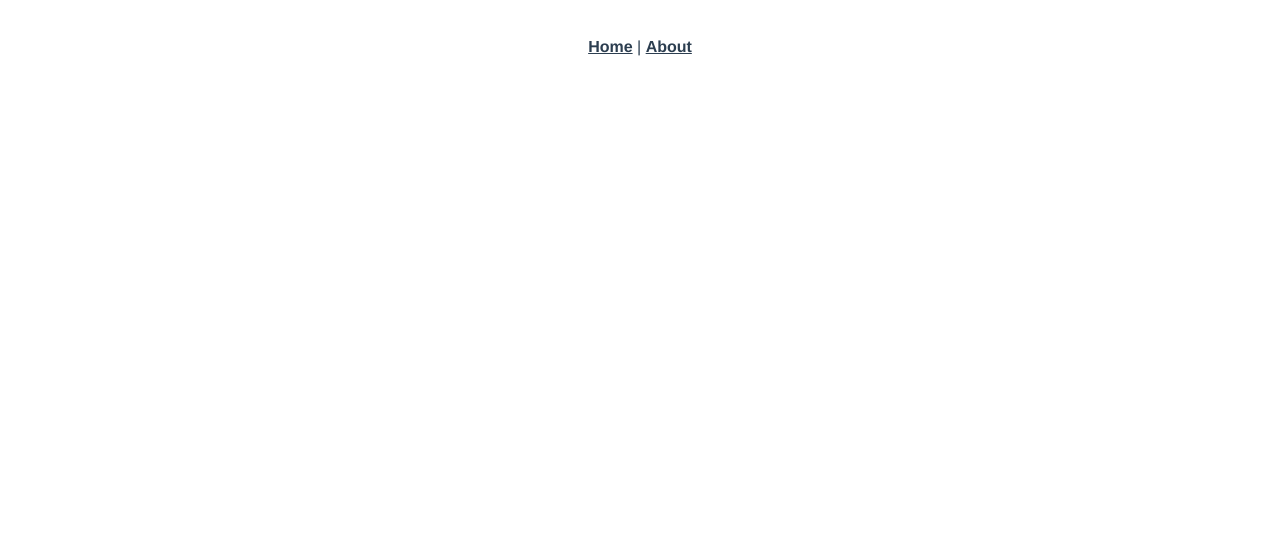
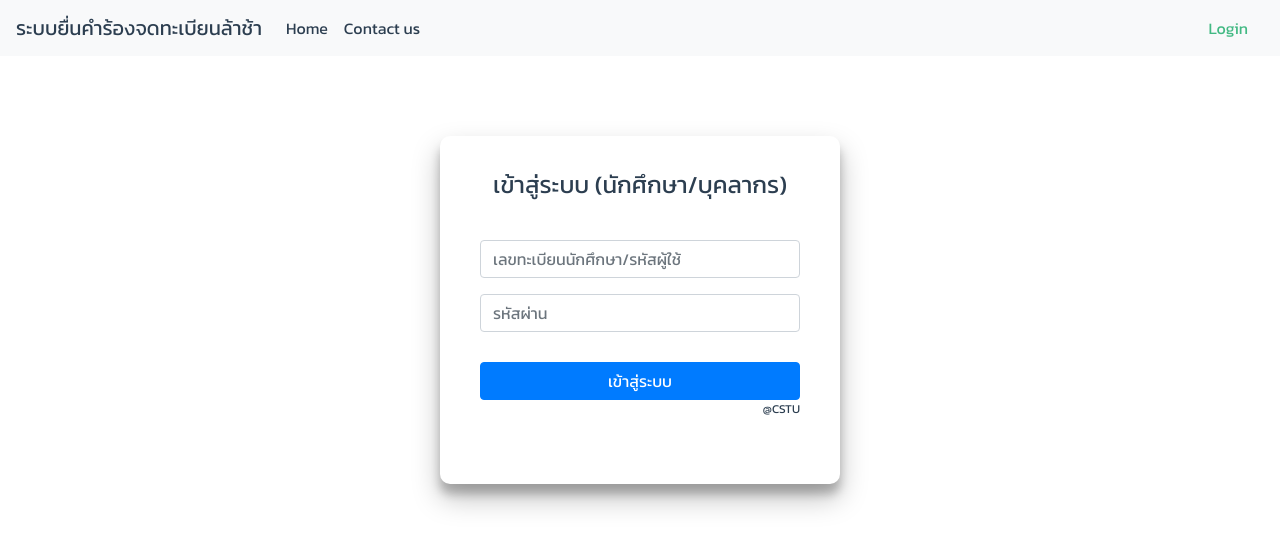
Before and after one commit to 11SF/264-vue-project, a Vue app: page /#/login in a window 1280 px wide. Shown: the top 548 px of the page. Built offline with nearby package versions, Linux system fonts and the light colour scheme.

Commit message:
first-commit

```diff
--- a/package.json
+++ b/package.json
@@ -8,8 +8,10 @@
     "lint": "vue-cli-service lint"
   },
   "dependencies": {
+    "axios": "^0.21.0",
     "core-js": "^3.6.5",
     "vue": "^2.6.11",
+    "vue-axios": "^3.1.3",
     "vue-router": "^3.2.0",
     "vuex": "^3.4.0"
   },
--- a/public/index.html
+++ b/public/index.html
@@ -1,15 +1,40 @@
 <!DOCTYPE html>
 <html lang="en">
   <head>
-    <meta charset="utf-8">
-    <meta http-equiv="X-UA-Compatible" content="IE=edge">
-    <meta name="viewport" content="width=device-width,initial-scale=1.0">
-    <link rel="icon" href="<%= BASE_URL %>favicon.ico">
+    <meta charset="utf-8" />
+    <meta http-equiv="X-UA-Compatible" content="IE=edge" />
+    <meta name="viewport" content="width=device-width,initial-scale=1.0" />
+    <link rel="icon" href="<%= BASE_URL %>favicon.ico" />
     <title><%= htmlWebpackPlugin.options.title %></title>
+    <link
+      rel="stylesheet"
+      href="https://stackpath.bootstrapcdn.com/bootstrap/4.4.1/css/bootstrap.min.css"
+      integrity="sha384-Vkoo8x4CGsO3+Hhxv8T/Q5PaXtkKtu6ug5TOeNV6gBiFeWPGFN9MuhOf23Q9Ifjh"
+      crossorigin="anonymous"
+    />
+    <script
+      src="https://code.jquery.com/jquery-3.4.1.slim.min.js"
+      integrity="sha384-J6qa4849blE2+poT4WnyKhv5vZF5SrPo0iEjwBvKU7imGFAV0wwj1yYfoRSJoZ+n"
+      crossorigin="anonymous"
+    ></script>
+    <script
+      src="https://cdn.jsdelivr.net/npm/popper.js@1.16.0/dist/umd/popper.min.js"
+      integrity="sha384-Q6E9RHvbIyZFJoft+2mJbHaEWldlvI9IOYy5n3zV9zzTtmI3UksdQRVvoxMfooAo"
+      crossorigin="anonymous"
+    ></script>
+    <script
+      src="https://stackpath.bootstrapcdn.com/bootstrap/4.4.1/js/bootstrap.min.js"
+      integrity="sha384-wfSDF2E50Y2D1uUdj0O3uMBJnjuUD4Ih7YwaYd1iqfktj0Uod8GCExl3Og8ifwB6"
+      crossorigin="anonymous"
+    ></script>
   </head>
   <body>
     <noscript>
-      <strong>We're sorry but <%= htmlWebpackPlugin.options.title %> doesn't work properly without JavaScript enabled. Please enable it to continue.</strong>
+      <strong
+        >We're sorry but <%= htmlWebpackPlugin.options.title %> doesn't work
+        properly without JavaScript enabled. Please enable it to
+        continue.</strong
+      >
     </noscript>
     <div id="app"></div>
     <!-- built files will be auto injected -->
--- a/src/App.vue
+++ b/src/App.vue
@@ -1,24 +1,29 @@
 <template>
   <div id="app">
-    <div id="nav">
-      <router-link to="/">Home</router-link> |
-      <router-link to="/about">About</router-link>
+    <Navbar />
+    <div class="content">
+      <router-view />
     </div>
-    <router-view />
   </div>
 </template>
 
+<script>
+
+import Navbar from "./components/Navbar"
+export default {
+  components: {
+    Navbar
+  }
+
+}
+</script>
 <style>
 #app {
-  font-family: Avenir, Helvetica, Arial, sans-serif;
+  font-family: 'Kanit', sans-serif;
   -webkit-font-smoothing: antialiased;
   -moz-osx-font-smoothing: grayscale;
   text-align: center;
   color: #2c3e50;
-}
-
-#nav {
-  padding: 30px;
 }
 
 #nav a {
--- /dev/null
+++ b/src/components/LoginForm.vue
@@ -0,0 +1,62 @@
+<template>
+    <div class="wrapper">
+        <form class="form-signin mx-auto" action="/auth/login" method="GET">
+            <h4 class="form-signin-heading text-center">เข้าสู่ระบบ (นักศึกษา/บุคลากร)</h4>
+            <div class="form-group">
+                <input type="text" class="form-control" name="username" id="username" aria-describedby="helpId"
+                    placeholder="เลขทะเบียนนักศึกษา/รหัสผู้ใช้" v-model="username"/>
+            </div>
+            <div class="form-group">
+                <input type="password" class="form-control" name="password" id="password" aria-describedby="helpId"
+                    placeholder="รหัสผ่าน" v-model="password"/>
+            </div>
+            <button type="button" class="btn btn-primary btn-block" @click="push_api_tu()">เข้าสู่ระบบ</button>
+            <p class="text-right" >@CSTU</p>
+            <p>{{ username }}</p>
+        </form>
+    </div>
+
+</template>
+
+<script>
+export default {
+    name: "LoginForm",
+    data() {
+        return {
+            username: "",
+            password: "",
+            user_data: Array
+        }
+    },
+    methods: {
+        push_api_tu() {
+            this.$emit("usrAndpws", this.username,this.password)
+        }
+    }
+}
+</script>
+
+<style>
+.wrapper {
+    margin: 80px;
+}
+.form-signin {
+    width: 400px;
+    max-width: 100%;
+    background-color: #ffffff;
+    padding: 15px 40px 50px;
+    border-radius: 10px;
+    box-shadow: 0 14px 28px rgba(0,0,0,0.25), 0 10px 10px rgba(0,0,0,0.22);
+}
+.form-signin .form-signin-heading {
+    margin-bottom: 40px;
+    margin-top: 20px;
+}
+#password {
+    margin-bottom: 30px;
+}
+p {
+    font-weight: 400;
+    font-size: 12px;
+}
+</style>
--- /dev/null
+++ b/src/components/Navbar.vue
@@ -0,0 +1,49 @@
+<template>
+  <nav class="navbar navbar-expand-lg navbar-light bg-light" id="navbar">
+    <a class="navbar-brand">ระบบยื่นคำร้องจดทะเบียนล้าช้า</a>
+    <button
+      class="navbar-toggler"
+      type="button"
+      data-toggle="collapse"
+      data-target="#navbarSupportedContent"
+      aria-controls="navbarSupportedContent"
+      aria-expanded="false"
+      aria-label="Toggle navigation"
+    >
+      <span class="navbar-toggler-icon"></span>
+    </button>
+
+    <div class="collapse navbar-collapse" id="navbarSupportedContent">
+      <ul class="navbar-nav mr-auto">
+        <li class="nav-item">
+          <router-link to="/" class="nav-link">Home</router-link>
+        </li>
+        <li class="nav-item ">
+          <router-link to="/about" class="nav-link ">Contact us</router-link>
+        </li>
+      </ul>
+      <ul class="form-inline my-2 my-lg-0">
+        <router-link to="/login" class="nav-link">Login</router-link>
+      </ul>
+    </div>
+  </nav>
+</template>
+
+<script>
+export default {
+  name: "Navbar"
+};
+</script>
+
+<style>
+#navbar {
+  padding: 20;
+}
+#navbar a {
+  color: #2c3e50;
+}
+
+#navbar a.router-link-exact-active {
+  color: #42b983;
+}
+</style>
--- a/src/main.js
+++ b/src/main.js
@@ -2,8 +2,11 @@ import Vue from "vue";
 import App from "./App.vue";
 import router from "./router";
 import store from "./store";
+import VueAxios from "vue-axios";
+import axios from "axios";
 
 Vue.config.productionTip = false;
+Vue.use(VueAxios, axios);
 
 new Vue({
   router,
--- a/src/router/index.js
+++ b/src/router/index.js
@@ -1,6 +1,7 @@
 import Vue from "vue";
 import VueRouter from "vue-router";
 import Home from "../views/Home.vue";
+import Login from "../views/Login.vue"
 
 Vue.use(VueRouter);
 
@@ -13,11 +14,13 @@ const routes = [
   {
     path: "/about",
     name: "About",
-    // route level code-splitting
-    // this generates a separate chunk (about.[hash].js) for this route
-    // which is lazy-loaded when the route is visited.
     component: () =>
-      import(/* webpackChunkName: "about" */ "../views/About.vue")
+      import("../views/About.vue")
+  },
+  {
+    path: "/login",
+    name: "Login",
+    component: Login
   }
 ];
 
--- /dev/null
+++ b/src/views/Login.vue
@@ -0,0 +1,103 @@
+<template>
+  <div class="wrapper">
+    <form class="form-signin mx-auto" action="/auth/login" method="GET">
+      <h4 class="form-signin-heading text-center">
+        เข้าสู่ระบบ (นักศึกษา/บุคลากร)
+      </h4>
+      <div class="form-group">
+        <input
+          type="text"
+          class="form-control"
+          name="username"
+          id="username"
+          aria-describedby="helpId"
+          placeholder="เลขทะเบียนนักศึกษา/รหัสผู้ใช้"
+          v-model="login_data['username']"
+        />
+      </div>
+      <div class="form-group">
+        <input
+          type="password"
+          class="form-control"
+          name="password"
+          id="password"
+          aria-describedby="helpId"
+          placeholder="รหัสผ่าน"
+          v-model="login_data['password']"
+        />
+      </div>
+      <div class="alert alert-danger" role="alert" v-if='user_data["status"] == "FALSE"'>
+        {{ user_data["message"] }}
+    	</div>
+      <button type="button" class="btn btn-primary btn-block" @click="authAPI">
+        เข้าสู่ระบบ
+      </button>
+      <p class="text-right">@CSTU</p>
+	  <div class="alert alert-primary" role="alert" v-if='user_data["status"] == true'>
+        {{ user_data["message"] }}
+    	</div>
+    </form>
+  </div>
+</template>
+
+<script>
+import axios from "axios";
+export default {
+  name: "Login",
+  data() {
+    return {
+      login_data: {
+        username: "",
+        password: ""
+      },
+      user_data: {
+		  status: ""
+	  }
+    };
+  },
+  methods: {
+    async authAPI() {
+	//   await axios.post("http://localhost:5000/api/getUser", this.login_data);
+	  let userData = await axios.post("https://cs264-backend-project.herokuapp.com/api/getUser", this.login_data);
+    //   let userData = await axios.get("http://localhost:5000/api/getUser",this.login_data);
+      console.log(userData.data);
+      this.user_data = userData.data;
+    }
+  }
+};
+</script>
+
+<style>
+@import url("https://fonts.googleapis.com/css2?family=Kanit:wght@100;300;400&display=swap");
+
+template {
+  background: #eeeeee;
+  display: flex;
+  justify-content: center;
+  align-items: center;
+  flex-direction: column;
+  height: 100vh;
+}
+.wrapper {
+  margin: 80px;
+}
+.form-signin {
+  width: 400px;
+  max-width: 100%;
+  background-color: #ffffff;
+  padding: 15px 40px 50px;
+  border-radius: 10px;
+  box-shadow: 0 14px 28px rgba(0, 0, 0, 0.25), 0 10px 10px rgba(0, 0, 0, 0.22);
+}
+.form-signin .form-signin-heading {
+  margin-bottom: 40px;
+  margin-top: 20px;
+}
+#password {
+  margin-bottom: 30px;
+}
+p {
+  font-weight: 400;
+  font-size: 12px;
+}
+</style>
```
Also changed, not shown: 1 other file (tests, documents, lock files or other folders).
